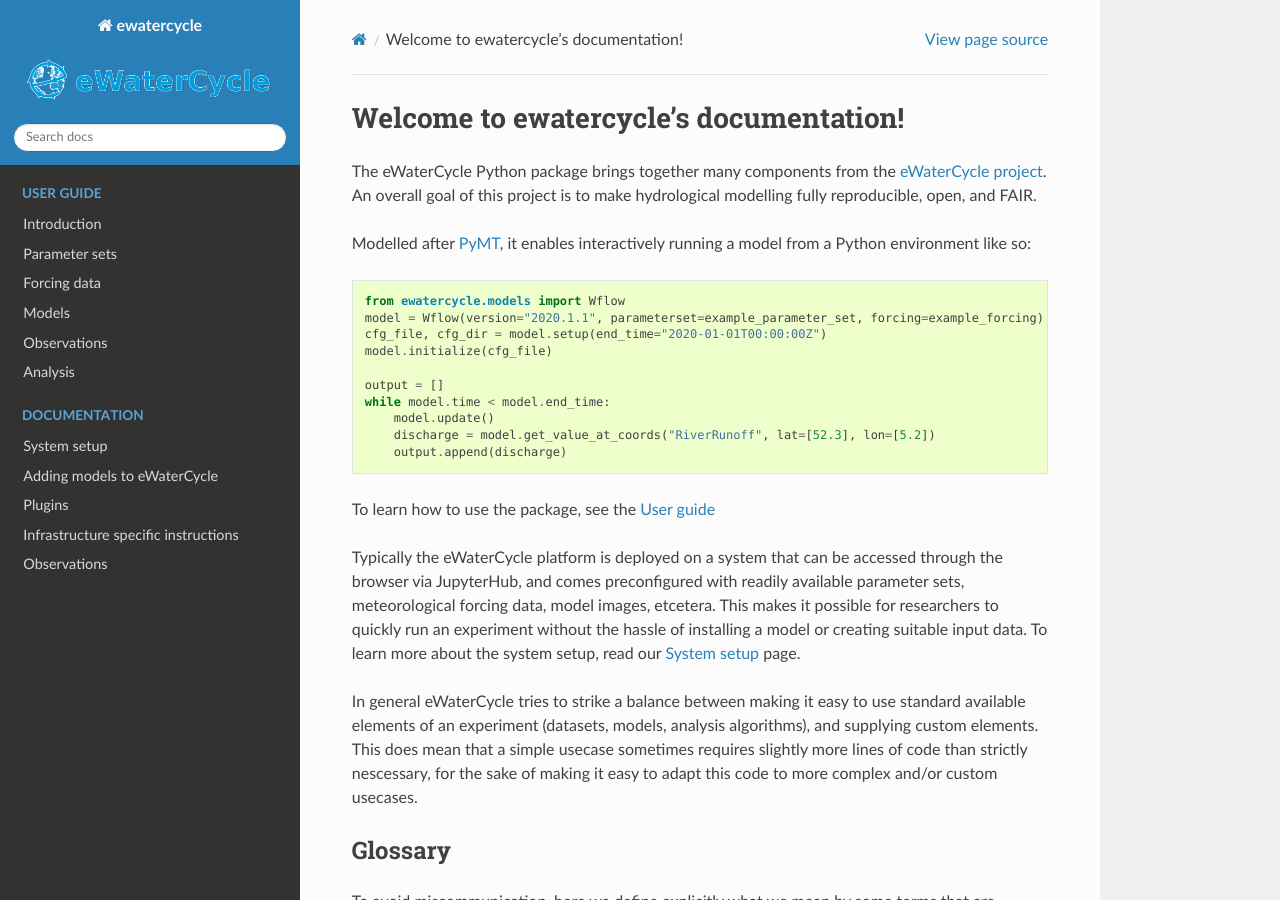
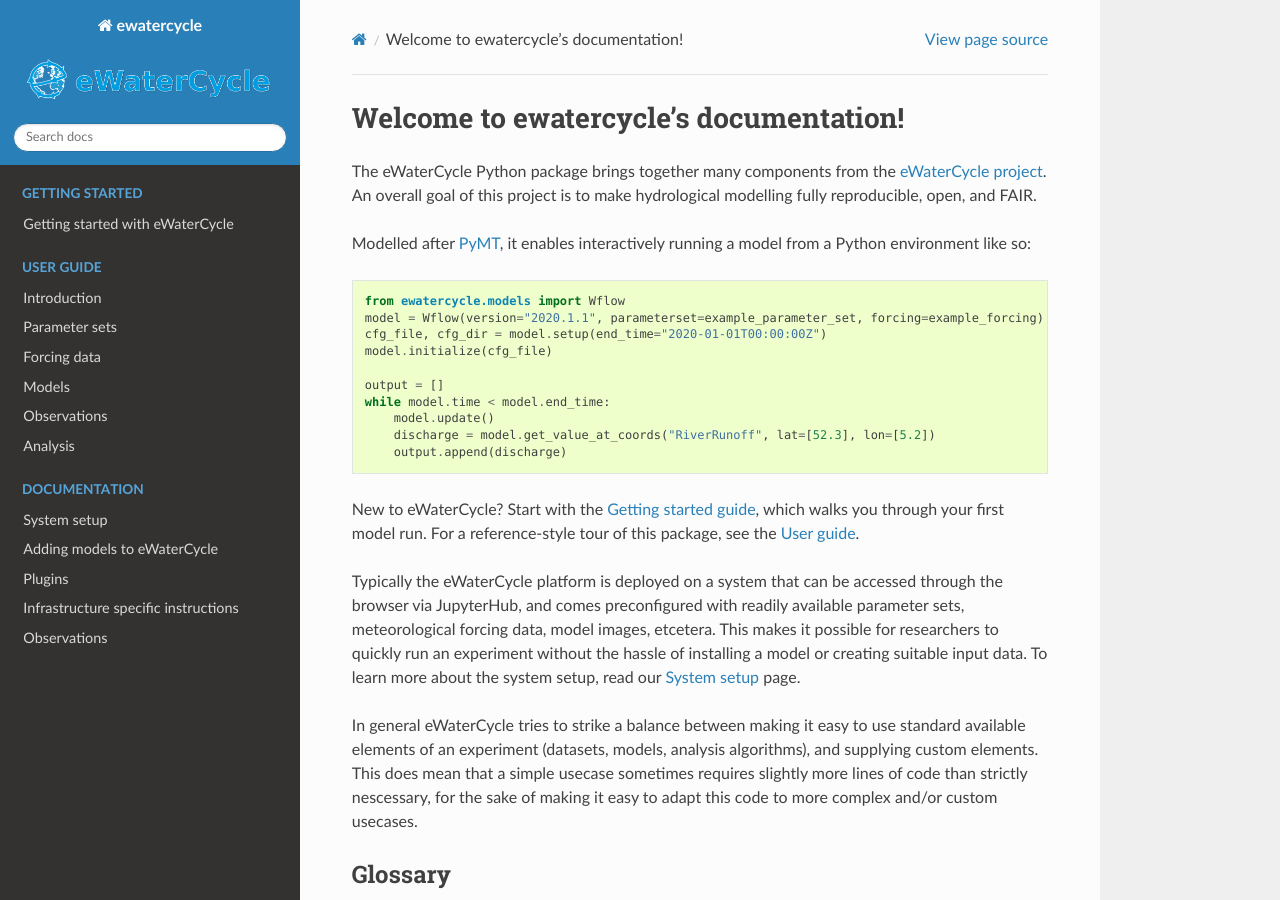
Before and after one commit to eWaterCycle/ewatercycle, a Sphinx documentation site: the page built from docs/index.rst, in a window 1280 px wide and 900 px high. Built offline with Sphinx 7.4.7 and the Read the Docs theme 3.1.0, drawn with Linux system fonts in a browser that asks for light colours.

Commit message:
adding a link to the getting-started page

```diff
--- a/docs/index.rst
+++ b/docs/index.rst
@@ -21,7 +21,10 @@ enables interactively running a model from a Python environment like so:
        discharge = model.get_value_at_coords("RiverRunoff", lat=[52.3], lon=[5.2])
        output.append(discharge)
 
-To learn how to use the package, see the `User guide <user_guide/00_intro.html>`_
+New to eWaterCycle? Start with the `Getting started guide
+<https://www.ewatercycle.org/getting-started/main/intro.html>`_, which walks you
+through your first model run. For a reference-style tour of this package, see the
+`User guide <user_guide/00_intro.html>`_.
 
 Typically the eWaterCycle platform is deployed on a system that can be accessed
 through the browser via JupyterHub, and comes preconfigured with readily
@@ -51,6 +54,12 @@ that are commonly used throughout this documentation.
 - **Model instance**: single running instance of a model, including all data required, and with a current state.
 
 .. toctree::
+   :caption: Getting Started
+   :hidden:
+
+   Getting started with eWaterCycle <https://www.ewatercycle.org/getting-started/main/intro.html>
+
+.. toctree::
    :caption: User Guide
    :maxdepth: 2
    :hidden:
```
